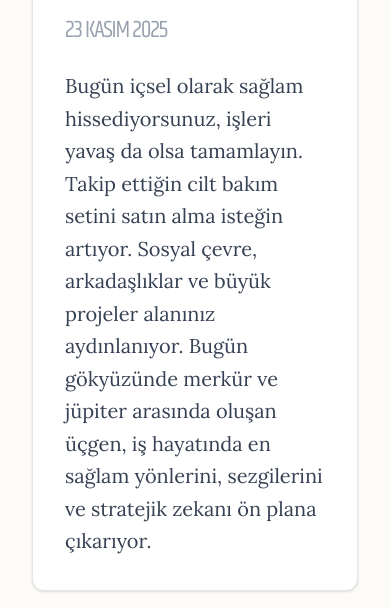
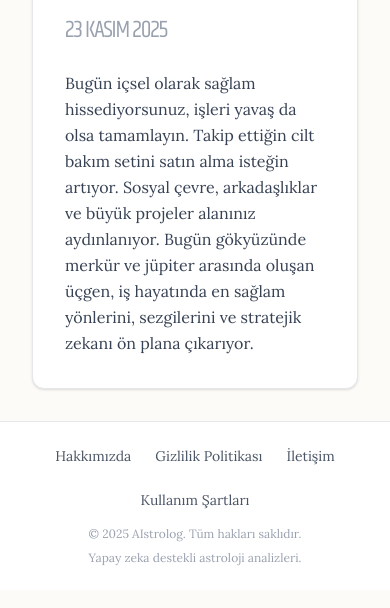
Before and after one commit to okankkilic/AIstrolog, a Next.js app in the folder frontend/: page /burclar/akrep/23-11-2025 in a window 390 px wide. Shown: the part 718-1326 px from the top of the page. Built offline with nearby package versions, Linux system fonts and the light colour scheme; no server answers.

Commit message:
Update text size for horoscope sections

```diff
--- a/frontend/app/burclar/[sign]/[date]/page.tsx
+++ b/frontend/app/burclar/[sign]/[date]/page.tsx
@@ -165,28 +165,32 @@ export default function ZodiacDetailPage({ params }: { params: Promise<{ sign: s
                 <>
                   {activeTab === 'general' && (
                     <div className="animate-in fade-in slide-in-from-bottom-4 duration-500">
-                      <p className="text-gray-700 leading-relaxed text-xl font-lora">
+                      {/* GÜNCELLENDİ: text-base (mobil) md:text-xl (masaüstü) */}
+                      <p className="text-gray-700 leading-relaxed text-base md:text-xl font-lora">
                         {horoscopeData.general || 'Bugün için yorum bulunamadı.'}
                       </p>
                     </div>
                   )}
                   {activeTab === 'love' && (
                     <div className="animate-in fade-in slide-in-from-bottom-4 duration-500">
-                      <p className="text-gray-700 leading-relaxed text-xl font-lora">
+                      {/* GÜNCELLENDİ: text-base (mobil) md:text-xl (masaüstü) */}
+                      <p className="text-gray-700 leading-relaxed text-base md:text-xl font-lora">
                         {horoscopeData.love || 'Bugün için aşk yorumu bulunamadı.'}
                       </p>
                     </div>
                   )}
                   {activeTab === 'money' && (
                     <div className="animate-in fade-in slide-in-from-bottom-4 duration-500">
-                      <p className="text-gray-700 leading-relaxed text-xl font-lora">
+                       {/* GÜNCELLENDİ: text-base (mobil) md:text-xl (masaüstü) */}
+                      <p className="text-gray-700 leading-relaxed text-base md:text-xl font-lora">
                         {horoscopeData.money || 'Bugün için para yorumu bulunamadı.'}
                       </p>
                     </div>
                   )}
                   {activeTab === 'health' && (
                     <div className="animate-in fade-in slide-in-from-bottom-4 duration-500">
-                      <p className="text-gray-700 leading-relaxed text-xl font-lora">
+                       {/* GÜNCELLENDİ: text-base (mobil) md:text-xl (masaüstü) */}
+                      <p className="text-gray-700 leading-relaxed text-base md:text-xl font-lora">
                         {horoscopeData.health || 'Bugün için sağlık yorumu bulunamadı.'}
                       </p>
                     </div>
```
